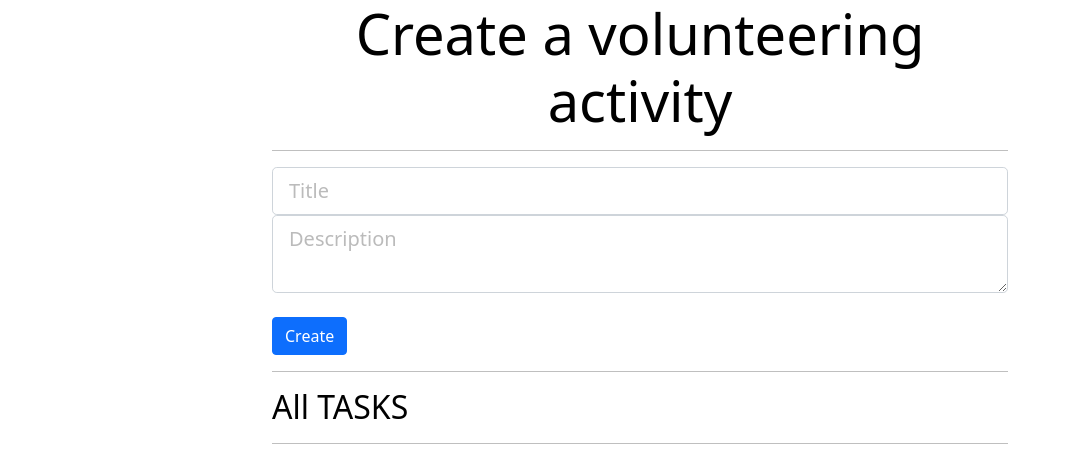
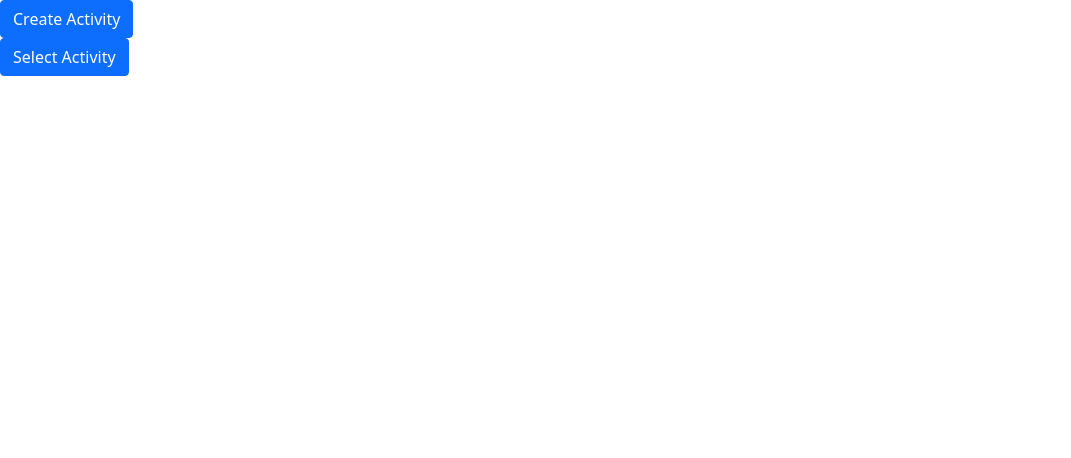
Before and after one commit to DhruvBachani/firefly, a React (Create React App) app in the folder frontend/firefly-react/: page / in a window 1280 px wide. Shown: the top 458 px of the page, without its empty margins (0-1071 px from the left). Built offline with nearby package versions, Linux system fonts and the light colour scheme; no server answers.

Commit message:
Split different pages

```diff
--- a/frontend/firefly-react/package.json
+++ b/frontend/firefly-react/package.json
@@ -3,6 +3,7 @@
   "version": "0.1.0",
   "private": true,
   "dependencies": {
+    "@hookform/resolvers": "^2.8.8",
     "@testing-library/jest-dom": "^5.16.1",
     "@testing-library/react": "^11.2.7",
     "@testing-library/user-event": "^12.8.3",
@@ -11,12 +12,14 @@
     "react": "^17.0.2",
     "react-bootstrap": "^2.1.1",
     "react-dom": "^17.0.2",
+    "react-hook-form": "^7.25.0",
     "react-redux": "^7.2.6",
     "react-router": "^6.2.1",
     "react-router-dom": "^6.2.1",
     "react-scripts": "5.0.0",
     "store-js": "^2.0.4",
-    "web-vitals": "^1.1.2"
+    "web-vitals": "^1.1.2",
+    "yup": "^0.32.11"
   },
   "scripts": {
     "start": "react-scripts start",
--- a/frontend/firefly-react/src/App.js
+++ b/frontend/firefly-react/src/App.js
@@ -1,13 +1,18 @@
 import "./App.css";
 import CreateTask from "./Components/CreateTask";
-import { BrowserRouter as Router, Route, Routes } from 'react-router-dom'
+import Dashboard from "./Components/Landing/Dashboard";
+import { BrowserRouter as Router, Route, Routes } from "react-router-dom";
+import SelectActivity from "./Components/SelectActivity";
 
 function App() {
   return (
     <Router>
-        <Routes>
-        <Route exact path="/" element={<CreateTask />} />
-        </Routes>
+      <Routes>
+        <Route exact path="/" element={<Dashboard />} />
+        <Route exact path="/dashboard" element={<Dashboard />} />
+        <Route exact path="/createTask" element={<CreateTask />} />
+        <Route exact path="/selectActivity" element={<SelectActivity />} />
+      </Routes>
     </Router>
   );
 }
--- a/frontend/firefly-react/src/Components/CreateTask.js
+++ b/frontend/firefly-react/src/Components/CreateTask.js
@@ -1,29 +1,23 @@
 import React, { useState, useEffect } from "react";
-import axios from 'axios';
+import axios from "axios";
 import "bootstrap/dist/css/bootstrap.min.css";
-import TaskCard from "./TaskCard";
 // import { BrowserRouter, Link, Switch, Route } from 'react-router-dom';
 
 const CreateTask = () => {
   let [name, setName] = useState("");
   let [description, setDescription] = useState("");
-  let [tasks, setTasks] = useState([]);
-
-  useEffect(() => {
-    axios.get("http://localhost:8080/tasks").then((res) => setTasks(res.data));
-  })
 
   const handleSubmit = (e) => {
     e.preventDefault();
     const newTask = {
       taskName: name,
-      taskDescription: description
+      taskDescription: description,
     };
 
-    axios.post("http://localhost:8080/addTask", newTask).then((res)=>{
-      console.log(res)
-    })
-  }
+    axios.post("http://localhost:8080/addTask", newTask).then((res) => {
+      console.log(res);
+    });
+  };
 
   return (
     <div className="dashboard">
@@ -62,16 +56,6 @@ const CreateTask = () => {
               <br />
               <button className="btn btn-primary">Create</button>
             </form>
-
-            <hr />
-            <h2>All TASKS</h2>
-            <hr />
-            <div className="tasks">
-
-              {tasks.map((task) => (
-                <TaskCard key={task.taskId} task={task}/>
-              ))}
-            </div>
           </div>
         </div>
       </div>
--- /dev/null
+++ b/frontend/firefly-react/src/Components/Landing/Dashboard.js
@@ -0,0 +1,20 @@
+import React from "react";
+import { Link } from "react-router-dom";
+
+const Dashboard = () => {
+  return (
+    <div className="dashboard">
+      <Link to={"/createTask"}>
+        <button className="btn btn-primary mg-2">Create Activity</button>
+      </Link>
+
+      <br />
+
+      <Link to={"/selectActivity"}>
+        <button className="btn btn-primary mg-2">Select Activity</button>
+      </Link>
+    </div>
+  );
+};
+
+export default Dashboard;
--- /dev/null
+++ b/frontend/firefly-react/src/Components/SelectActivity.js
@@ -0,0 +1,27 @@
+import React, { useState, useEffect } from "react";
+import axios from "axios";
+import "bootstrap/dist/css/bootstrap.min.css";
+import TaskCard from "./TaskCard";
+
+const SelectActivity = () => {
+  let [tasks, setTasks] = useState([]);
+
+  useEffect(() => {
+    axios.get("http://localhost:8080/tasks").then((res) => setTasks(res.data));
+  });
+
+  return (
+    <div className="volunteer">
+      <hr />
+      <h2>All TASKS</h2>
+      <hr />
+      <div className="tasks">
+        {tasks.map((task) => (
+          <TaskCard key={task.taskId} task={task} />
+        ))}
+      </div>
+    </div>
+  );
+};
+
+export default SelectActivity;
```
Also changed, not shown: 2 other files (tests, documents, lock files or other folders).
